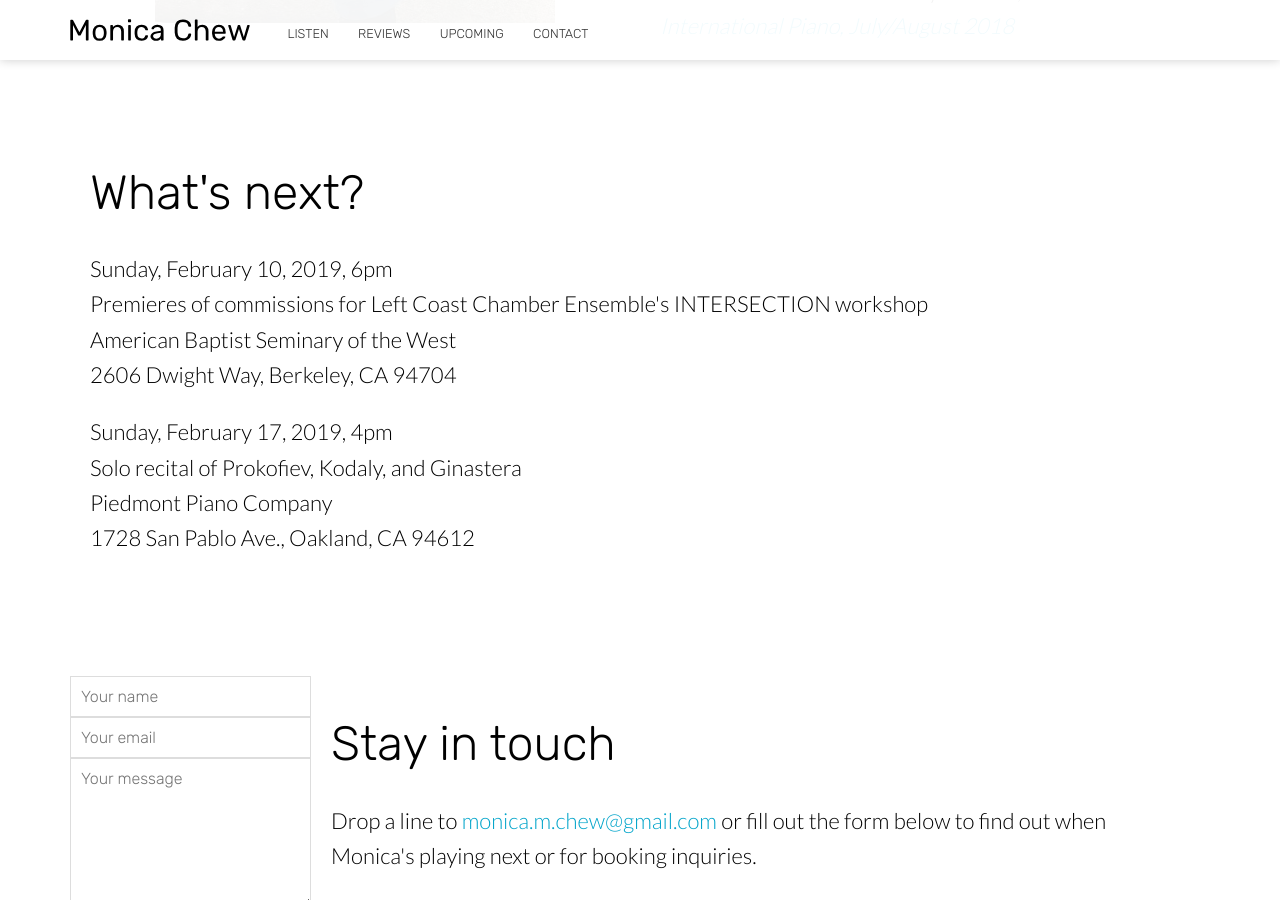
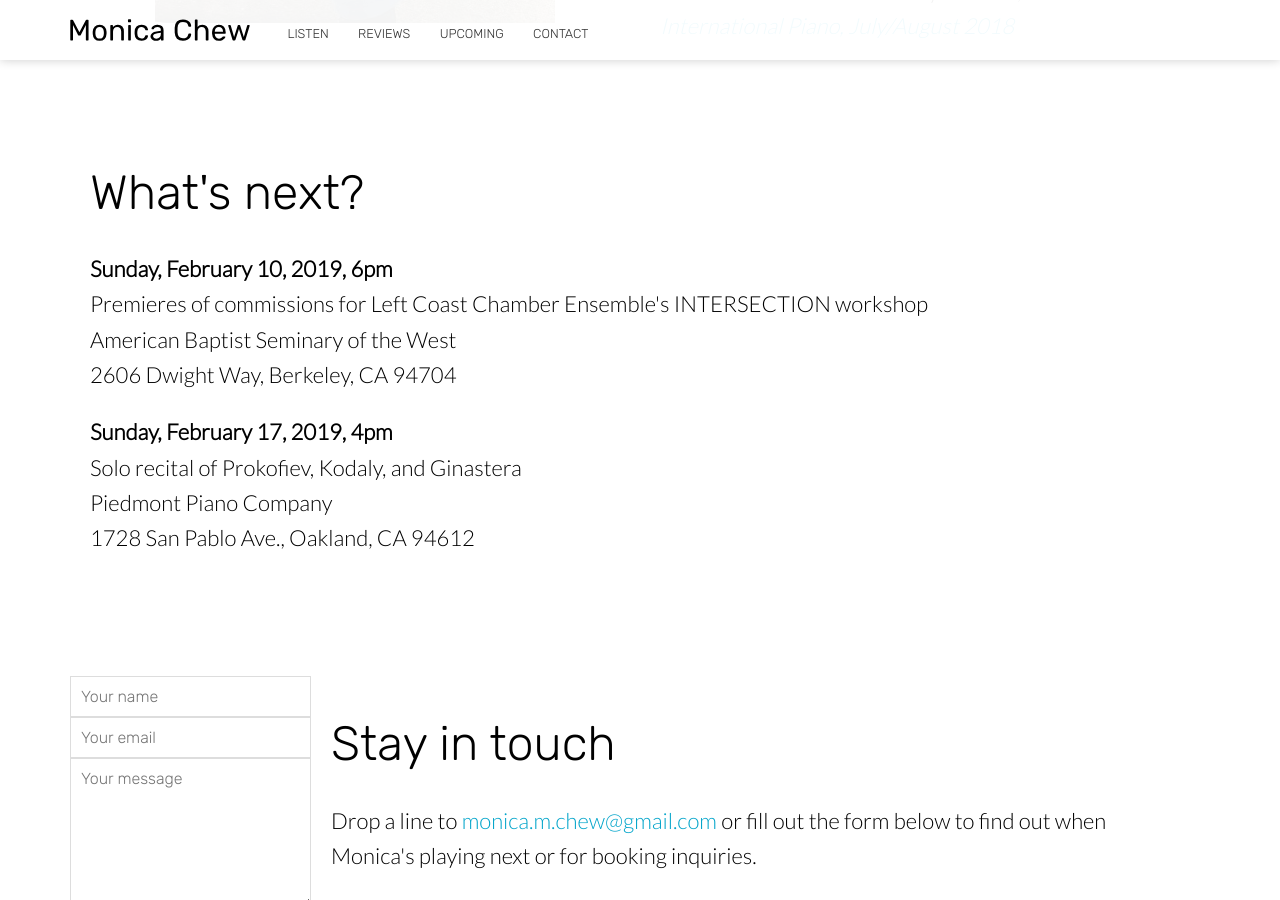
Before and after one commit to monicachew/monicachew.github.io, a Jekyll site: the page built from index.html, in a window 1280 px wide and 900 px high, scrolled down 1945 px. Built offline with Jekyll 4.4.1, drawn with Linux system fonts in a browser that asks for light colours; nearby versions of some CDN libraries.

```diff
--- a/index.html
+++ b/index.html
@@ -60,10 +60,10 @@ bottom_image: /uploads/monica-head.png
 					What's next?
 				</h2>
 				<p class="editable">
-					Sunday, February 10, 2019, 6pm<br />Premieres of commissions for Left Coast Chamber Ensemble's INTERSECTION workshop<br />American Baptist Seminary of the West<br />2606 Dwight Way, Berkeley, CA 94704
+					<strong>Sunday, February 10, 2019, 6pm</strong><br />Premieres of commissions for Left Coast Chamber Ensemble's INTERSECTION workshop<br />American Baptist Seminary of the West<br />2606 Dwight Way, Berkeley, CA 94704
 				</p>
 			    <p class="editable">
-			    	Sunday, February 17, 2019, 4pm<br />Solo recital of Prokofiev, Kodaly, and Ginastera<br />Piedmont Piano Company<br />1728 San Pablo Ave., Oakland, CA 94612
+			    	<strong>Sunday, February 17, 2019, 4pm</strong><br />Solo recital of Prokofiev, Kodaly, and Ginastera<br />Piedmont Piano Company<br />1728 San Pablo Ave., Oakland, CA 94612
 			    </p>
 			</div>
 		</div>
```
